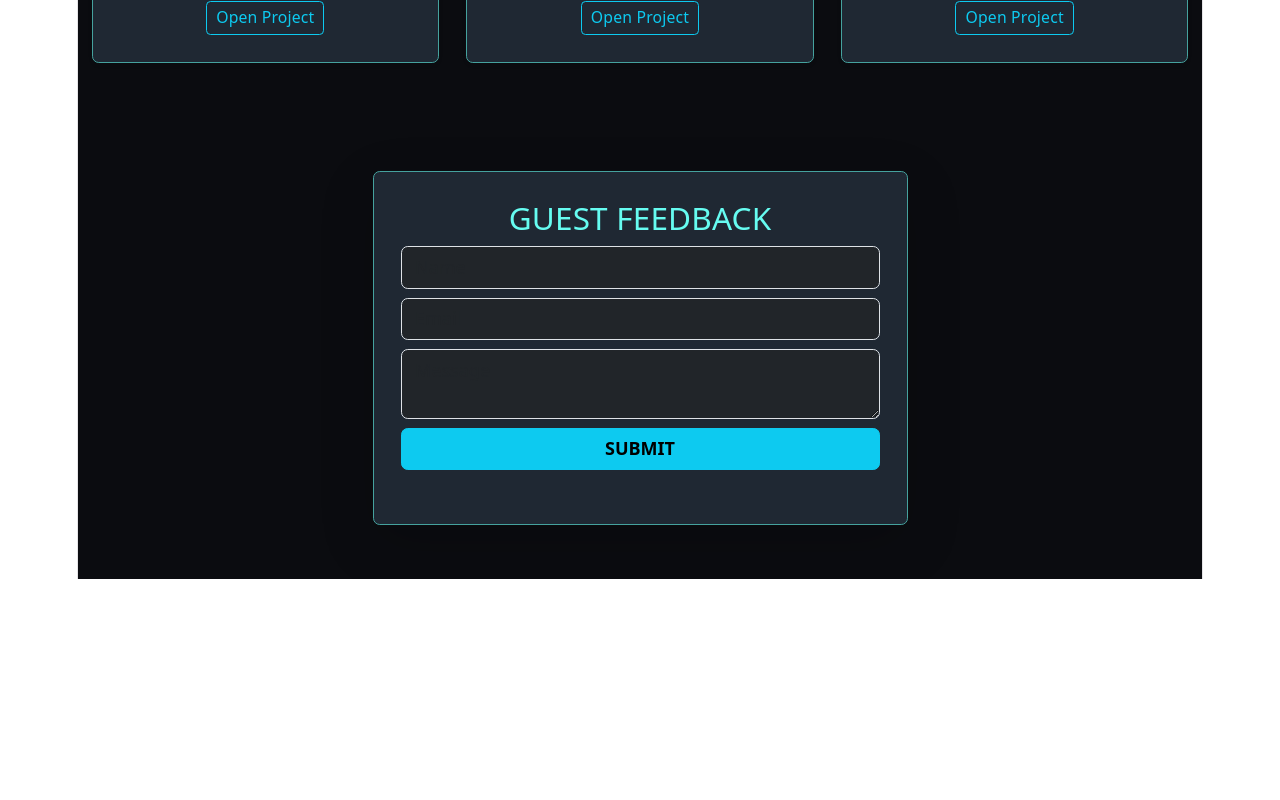
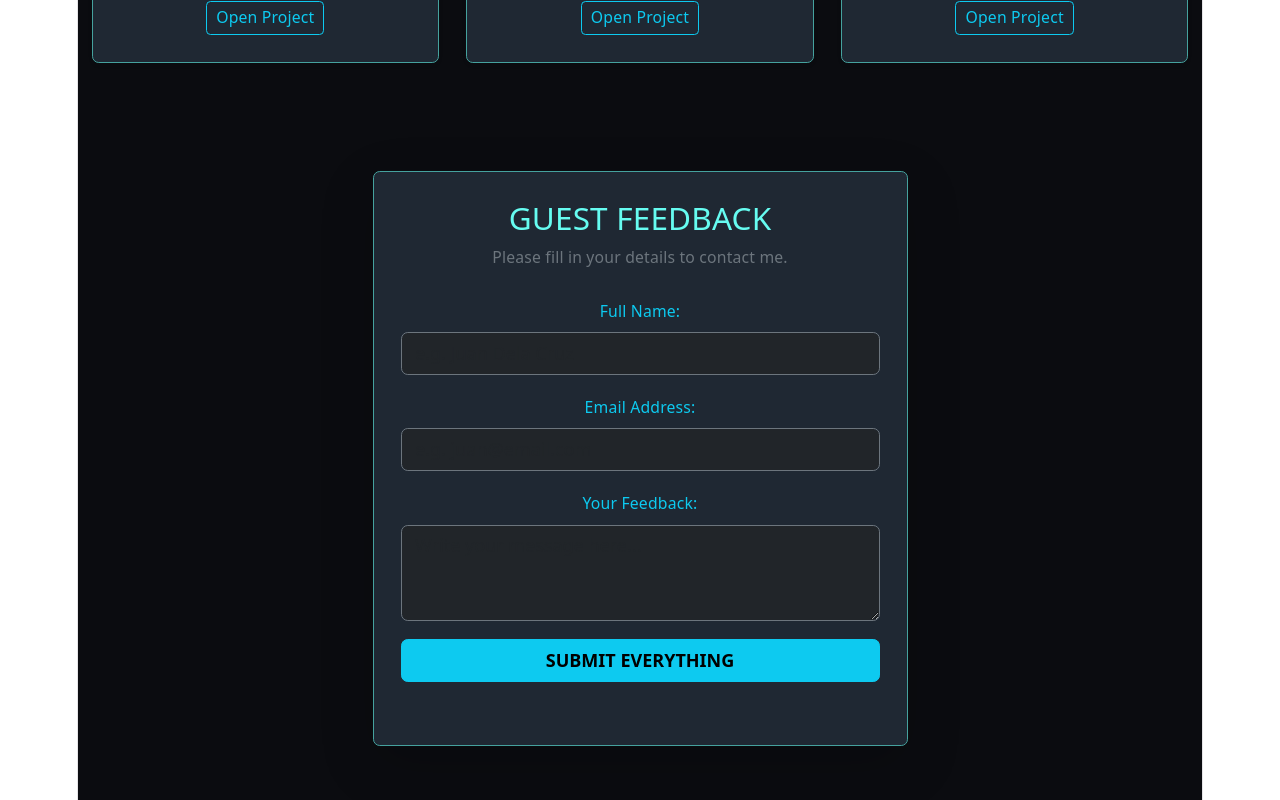
Before and after one commit to Marc-4ries/MyPortfolio, a React (Vite) app: page / in a window 1280 px wide. Shown: the part 416-1216 px from the top of the page. Before the commit the page ends 995 px from the top, so only its background shows below. Built offline with nearby package versions, Linux system fonts and the light colour scheme; no server answers.

Commit message:
A few more fixes...

```diff
--- a/src/Admin.tsx
+++ b/src/Admin.tsx
@@ -12,40 +12,42 @@ const Admin = () => {
 
   const API = "https://onrender.com";
 
+  // This function fetches all current data from MongoDB
   const loadData = () => {
     axios.get(`${API}/admin/view-comments`).then(res => setComments(res.data));
     axios.get(`${API}/works`).then(res => setWorks(res.data));
   };
 
   useEffect(() => {
-    // Secret password check using my password
+    // Secret password prompt
     const pass = prompt("Admin Login Required:");
     if (pass === "My@admin@password") {
       setIsLogged(true);
       loadData();
     } else {
+      alert("Unauthorized Access!");
       window.location.href = "/";
     }
   }, []);
 
-  // CRUD function to add/update projects in MongoDB
+  // CRUD: This part handles adding or updating projects in the database
   const handleWorkSubmit = async (e: React.FormEvent) => {
     e.preventDefault();
     if (editingId) {
       await axios.put(`${API}/admin/works/${editingId}`, { title: workTitle, link: workLink });
-      alert("Updated!");
+      alert("Update Successful!");
     } else {
       await axios.post(`${API}/admin/works`, { title: workTitle, link: workLink });
-      alert("Added!");
+      alert("Project Added to MongoDB!");
     }
     setWorkTitle(''); setWorkLink(''); setEditingId(null);
     loadData();
   };
 
-  // copies email to clipboard using backticks
+  // copies email to clipboard so I can reply manually
   const copyEmail = (email: string) => {
     navigator.clipboard.writeText(email);
-    alert(`Copied: ${email}`);
+    alert(`Email Copied: ${email}`);
   };
 
   if (!isLogged) return null;
@@ -54,18 +56,18 @@ const Admin = () => {
     <div style={{ backgroundColor: '#0b0c10', minHeight: '100vh', color: '#fff', padding: '40px' }}>
       <h2 style={{ color: '#66fcf1' }} className="mb-4 text-center">Admin Dashboard</h2>
 
-      {/* CRUD Section for Works */}
-      <Card className="bg-dark border-info p-3 mb-5">
+      {/* Section to manage Portfolio project list */}
+      <Card className="bg-dark border-info p-3 mb-5 shadow">
         <h4 style={{ color: '#66fcf1' }}>{editingId ? "Edit Project" : "Add Extra Project Link"}</h4>
         <Form onSubmit={handleWorkSubmit}>
           <Form.Control className="bg-dark text-white mb-2" placeholder="Title" value={workTitle} onChange={(e)=>setWorkTitle(e.target.value)} required />
-          <Form.Control className="bg-dark text-white mb-2" placeholder="Link" value={workLink} onChange={(e)=>setWorkLink(e.target.value)} required />
-          <Button type="submit" variant="info">{editingId ? "Update" : "Add"}</Button>
+          <Form.Control className="bg-dark text-white mb-2" placeholder="GitHub URL" value={workLink} onChange={(e)=>setWorkLink(e.target.value)} required />
+          <Button type="submit" variant="info">{editingId ? "Save Edit" : "Add Link"}</Button>
         </Form>
       </Card>
 
-      <h4 style={{ color: '#66fcf1' }}>Portfolio Extras Table</h4>
-      <Table striped bordered hover variant="dark" className="mb-5">
+      <h4 style={{ color: '#66fcf1' }}>Extra Projects Database</h4>
+      <Table striped bordered hover variant="dark" className="mb-5 shadow">
         <thead><tr><th>Title</th><th>Actions</th></tr></thead>
         <tbody>
           {works.map(w => (
@@ -80,15 +82,15 @@ const Admin = () => {
         </tbody>
       </Table>
 
-      <h4 style={{ color: '#66fcf1' }}>Guest Messages</h4>
-      <Table striped bordered hover variant="dark">
+      <h4 style={{ color: '#66fcf1' }}>Guest Messages (Saved to MongoDB)</h4>
+      <Table striped bordered hover variant="dark" className="shadow">
         <thead><tr style={{ color: '#66fcf1' }}><th>Name</th><th>Email</th><th>Message</th><th>Actions</th></tr></thead>
         <tbody>
           {comments.map((c) => (
             <tr key={c._id}>
               <td>{c.username}</td><td>{c.email}</td><td>{c.needs}</td>
               <td>
-                <Button variant="outline-info" size="sm" className="me-2" onClick={() => copyEmail(c.email)}>Copy Email</Button>
+                <Button variant="outline-info" size="sm" className="me-2 fw-bold" onClick={() => copyEmail(c.email)}>Copy Email</Button>
                 <Button variant="danger" size="sm" onClick={async () => { await axios.delete(`${API}/admin/delete/${c._id}`); loadData(); }}>Delete</Button>
               </td>
             </tr>
--- a/src/App.tsx
+++ b/src/App.tsx
@@ -10,46 +10,46 @@ const PortfolioHome = () => {
   const [formData, setFormData] = useState({ name: "", email: "", comment: "" });
   const [status, setStatus] = useState("");
 
-  // These are my 6 exact Apptech projects from my GitHub
+  // These are my 6 exact Apptech projects from my GitHub account
   const initialWorks = [
-    { title: "Unit 1 Lesson 1", link: "https://marc-4ries.github.io/UNIT1_LESSON1_A_BANTASAN/" },
-    { title: "FG Lab 2", link: "https://marc-4ries.github.io/FG_LAB2_Bantasan/" },
-    { title: "Event Dashboard", link: "https://marc-4ries.github.io/event-dashboard/" },
-    { title: "Mg Lab 5", link: "https://marc-4ries.github.io/Mg_LAB_5/" },
-    { title: "Mg Lab 6", link: "https://marc-4ries.github.io/mg-lab-6-bantasan/" },
-    { title: "Finals Act 1", link: "https://marc-4ries.github.io/aptechfinals1act/" }
+    { title: "Unit 1 Lesson 1", link: "https://github.io" },
+    { title: "FG Lab 2", link: "https://github.io" },
+    { title: "Event Dashboard", link: "https://github.io" },
+    { title: "Mg Lab 5", link: "https://github.io" },
+    { title: "Mg Lab 6", link: "https://github.io" },
+    { title: "Finals Act 1", link: "https://github.io" }
   ];
 
   const [myWorks, setMyWorks] = useState<any[]>(initialWorks);
   const API = "https://onrender.com";
 
-  // This loads any extra projects I might add through my Admin CRUD
+  // This part fetches any additional projects I add through my Admin dashboard
   useEffect(() => {
     axios.get(`${API}/works`).then(res => {
       if(res.data.length > 0) {
         setMyWorks([...initialWorks, ...res.data]);
       }
-    }).catch(() => console.log("Using hardcoded links backup"));
+    }).catch(() => console.log("Showing default projects only"));
   }, []);
 
-  // This handles the combined submit for MongoDB and EmailJS
+  // This handles the submit button for both MongoDB and EmailJS
   const handleCombinedSubmit = async (e: React.FormEvent) => {
     e.preventDefault();
     setStatus("Sending...");
     try {
-      // 1. Send data to my MongoDB on Render
+      // 1. Sending the guest info to my MongoDB on Render
       await axios.post(`${API}/feedback`, {
         username: formData.name, email: formData.email, needs: formData.comment
       });
-      // 2. Send the same data to my email via EmailJS
+      // 2. Sending the same data to my personal email via EmailJS
       await emailjs.send("service_e761yci", "template_xaeuqza",
         { from_name: formData.name, from_email: formData.email, message: formData.comment },
         "feahIeQ5KRf17OGTk"
       );
-      setStatus("Successfully sent!");
+      setStatus("Sent! Thank you for the feedback.");
       setFormData({ name: "", email: "", comment: "" });
     } catch (err) {
-      setStatus("Error: Backend might be offline.");
+      setStatus("Error: Backend is likely offline.");
     }
   };
 
@@ -86,13 +86,48 @@ const PortfolioHome = () => {
           <Col md={6}>
             <Card style={{ backgroundColor: '#1f2833', border: '1px solid #45a29e', color: '#fff' }} className="p-4 shadow-lg">
               <h3 className="text-center" style={{ color: '#66fcf1' }}>GUEST FEEDBACK</h3>
+              <p className="text-center small text-secondary mb-4">Please fill in your details to contact me.</p>
+
               <Form onSubmit={handleCombinedSubmit}>
-                <Form.Control className="bg-dark text-white mb-2" placeholder="Name" value={formData.name} onChange={(e)=>setFormData({...formData, name:e.target.value})} required />
-                <Form.Control className="bg-dark text-white mb-2" type="email" placeholder="Email" value={formData.email} onChange={(e)=>setFormData({...formData, email:e.target.value})} required />
-                <Form.Control as="textarea" className="bg-dark text-white mb-2" placeholder="Message" value={formData.comment} onChange={(e)=>setFormData({...formData, comment:e.target.value})} required />
-                <Button type="submit" variant="info" className="w-100 fw-bold">SUBMIT</Button>
+                <Form.Group className="mb-3">
+                  <Form.Label className="small text-info">Full Name:</Form.Label>
+                  <Form.Control
+                    className="bg-dark text-white border-secondary"
+                    placeholder="e.g. Juan Dela Cruz"
+                    value={formData.name}
+                    onChange={(e)=>setFormData({...formData, name:e.target.value})}
+                    required
+                  />
+                </Form.Group>
+
+                <Form.Group className="mb-3">
+                  <Form.Label className="small text-info">Email Address:</Form.Label>
+                  <Form.Control
+                    className="bg-dark text-white border-secondary"
+                    type="email"
+                    placeholder="e.g. juan@email.com"
+                    value={formData.email}
+                    onChange={(e)=>setFormData({...formData, email:e.target.value})}
+                    required
+                  />
+                </Form.Group>
+
+                <Form.Group className="mb-3">
+                  <Form.Label className="small text-info">Your Feedback:</Form.Label>
+                  <Form.Control
+                    as="textarea"
+                    rows={3}
+                    className="bg-dark text-white border-secondary"
+                    placeholder="Write your message here..."
+                    value={formData.comment}
+                    onChange={(e)=>setFormData({...formData, comment:e.target.value})}
+                    required
+                  />
+                </Form.Group>
+
+                <Button type="submit" variant="info" className="w-100 fw-bold">SUBMIT EVERYTHING</Button>
               </Form>
-              <p className="mt-2 small text-center" style={{ color: '#66fcf1' }}>{status}</p>
+              <p className="mt-3 text-center small fw-bold" style={{ color: '#66fcf1' }}>{status}</p>
             </Card>
           </Col>
         </Row>
```
